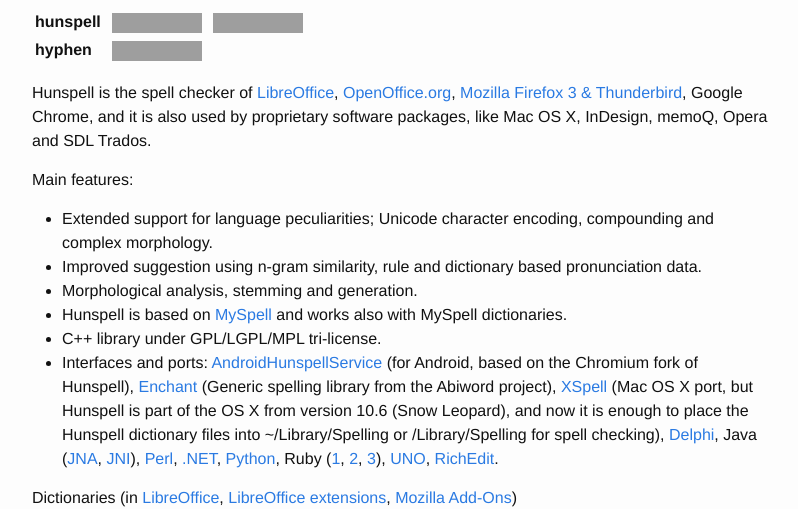
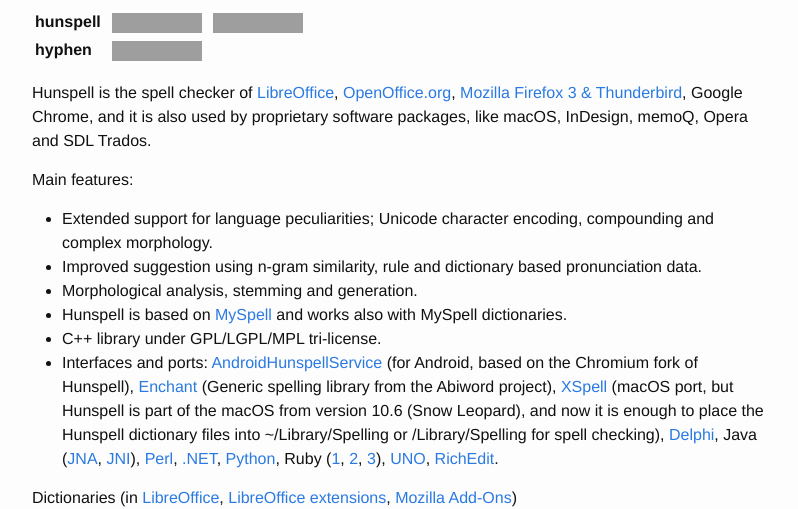
Before and after one commit to hunspell/hunspell.github.io, a Jekyll site: the page built from index.md, in a window 1280 px wide, cut to the strip 157-666 px from the top of the page. Shown: the whole strip, without its empty margins (238-1036 px from the left). Built offline with Jekyll 4.4.1, drawn with Linux system fonts in a browser that asks for light colours; grey boxes are pictures that could not be loaded.

Commit message:
Apple’s computer OS has been renamed “macOS”

```diff
--- a/index.md
+++ b/index.md
@@ -15,7 +15,7 @@ title: About
 </tr>
 </table>
 
-Hunspell is the spell checker of [LibreOffice](http://www.libreoffice.org/), [OpenOffice.org](http://www.openoffice.org/), [Mozilla Firefox 3 & Thunderbird](http://www.mozilla.com/en-US), Google Chrome, and it is also used by proprietary software packages, like Mac OS X, InDesign, memoQ, Opera and SDL Trados.
+Hunspell is the spell checker of [LibreOffice](http://www.libreoffice.org/), [OpenOffice.org](http://www.openoffice.org/), [Mozilla Firefox 3 & Thunderbird](http://www.mozilla.com/en-US), Google Chrome, and it is also used by proprietary software packages, like macOS, InDesign, memoQ, Opera and SDL Trados.
 
 Main features:
 
@@ -24,7 +24,7 @@ Main features:
 * Morphological analysis, stemming and generation.
 * Hunspell is based on [MySpell](http://lingucomponent.openoffice.org/MySpell-3.zip) and works also with MySpell dictionaries.
 * C++ library under GPL/LGPL/MPL tri-license.
-* Interfaces and ports: [AndroidHunspellService](https://github.com/mweimerskirch/AndroidHunspellService) (for Android, based on the Chromium fork of Hunspell), [Enchant](http://www.abisource.com/enchant/) (Generic spelling library from the Abiword project), [XSpell](http://sourceforge.net/projects/openxspell/) (Mac OS X port, but Hunspell is part of the OS X from version 10.6 (Snow Leopard), and now it is enough to place the Hunspell dictionary files into ~/Library/Spelling or /Library/Spelling for spell checking), [Delphi](http://downloads.sourceforge.net/hunspell/delphi.zip), Java ([JNA](http://dion.swamp.dk/hunspell.html), [JNI](http://tkltrans.sourceforge.net/magyar/huncheck.tar.gz)), [Perl](http://search.cpan.org/~eleonora/text_hunspell_1.2/Hunspell.pm), [.NET](http://nhunspell.sourceforge.net/), [Python](http://www.keyphrene.com/products/org.keyphrene/), Ruby ([1](http://rubyforge.org/projects/ruby-hunspell/), [2](http://rubyforge.org/projects/hunspell), [3](http://rubygems.org/gems/hunspell-ffi)), [UNO](http://downloads.sourceforge.net/hunspell/hunspell_UNO_1.2.tar.gz), [RichEdit](http://sourceforge.net/projects/hunspell/files/Misc/RichEdit/).
+* Interfaces and ports: [AndroidHunspellService](https://github.com/mweimerskirch/AndroidHunspellService) (for Android, based on the Chromium fork of Hunspell), [Enchant](http://www.abisource.com/enchant/) (Generic spelling library from the Abiword project), [XSpell](http://sourceforge.net/projects/openxspell/) (macOS port, but Hunspell is part of the macOS from version 10.6 (Snow Leopard), and now it is enough to place the Hunspell dictionary files into ~/Library/Spelling or /Library/Spelling for spell checking), [Delphi](http://downloads.sourceforge.net/hunspell/delphi.zip), Java ([JNA](http://dion.swamp.dk/hunspell.html), [JNI](http://tkltrans.sourceforge.net/magyar/huncheck.tar.gz)), [Perl](http://search.cpan.org/~eleonora/text_hunspell_1.2/Hunspell.pm), [.NET](http://nhunspell.sourceforge.net/), [Python](http://www.keyphrene.com/products/org.keyphrene/), Ruby ([1](http://rubyforge.org/projects/ruby-hunspell/), [2](http://rubyforge.org/projects/hunspell), [3](http://rubygems.org/gems/hunspell-ffi)), [UNO](http://downloads.sourceforge.net/hunspell/hunspell_UNO_1.2.tar.gz), [RichEdit](http://sourceforge.net/projects/hunspell/files/Misc/RichEdit/).
 
 Dictionaries (in [LibreOffice](http://cgit.freedesktop.org/libreoffice/dictionaries/tree/), [LibreOffice extensions](http://extensions.libreoffice.org/extension-center?getCategories=Dictionary&getCompatibility=any&sort_on=positive_ratings&path=%2FLibreOffice-Extensions-and-Templates%2Fextension-center&portal_type=PSCProject&SearchableText=), [Mozilla Add-Ons](https://addons.mozilla.org/en-us/firefox/language-tools/))
 
```
